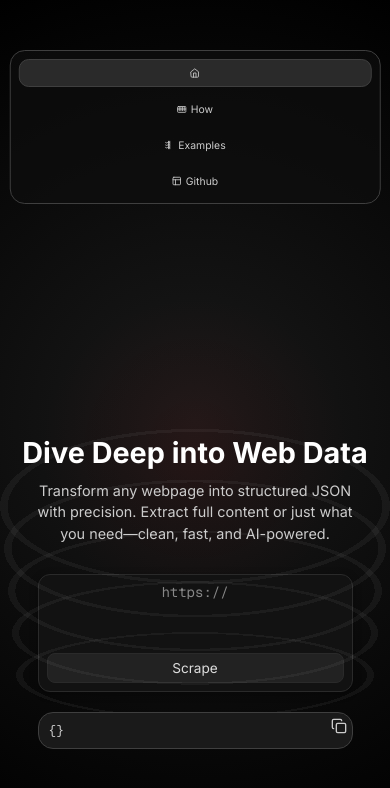
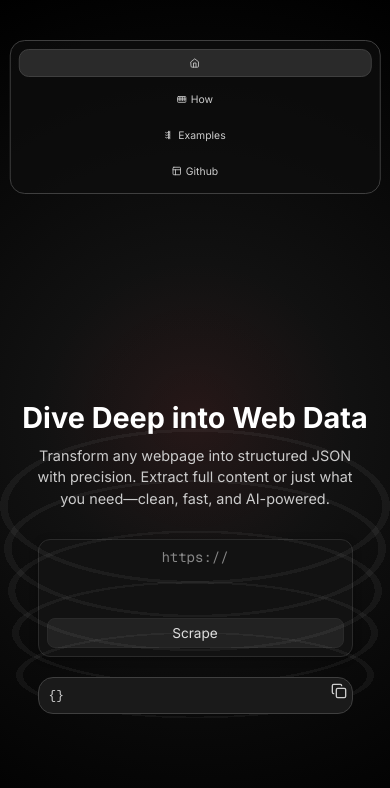
Before and after one commit to Arnav-SAI/WebScraper, a website: page public/index.html in a window 390 px wide. Drawn offline with nearby package versions, Linux system fonts and the light colour scheme.

Commit message:
Update index.html

```diff
--- a/public/index.html
+++ b/public/index.html
@@ -9,7 +9,7 @@
       rel="stylesheet"
     />
     <style>
-      /* Inline CSS (unchanged from previous response) */
+      /* Inline CSS */
       * {
         margin: 0;
         padding: 0;
@@ -335,7 +335,7 @@
       /* Responsive Design */
       @media (max-width: 768px) {
         body {
-          padding-top: 180px;
+          padding-top: 140px; /* Reduced from 180px to bring navbar closer to content */
         }
 
         .navbar {
@@ -343,7 +343,7 @@
           align-items: center;
           width: 90%;
           padding: 10px;
-          top: 40px;
+          top: 30px; /* Reduced from 40px to bring navbar closer to content */
         }
 
         .nav-item {
@@ -372,7 +372,7 @@
         }
 
         .main-content {
-          margin-top: 120px;
+          margin-top: 100px; /* Reduced from 120px to bring content closer to navbar */
         }
 
         .heading {
@@ -419,13 +419,13 @@
 
       @media (max-width: 480px) {
         body {
-          padding-top: 200px;
+          padding-top: 160px; /* Reduced from 200px to bring navbar closer to content */
         }
 
         .navbar {
           width: 95%;
           padding: 8px;
-          top: 50px;
+          top: 40px; /* Reduced from 50px to bring navbar closer to content */
         }
 
         .nav-item {
@@ -444,7 +444,7 @@
         }
 
         .main-content {
-          margin-top: 140px;
+          margin-top: 110px; /* Reduced from 140px to bring content closer to navbar */
         }
 
         .heading {
@@ -635,7 +635,7 @@
       </div>
     </main>
     <script>
-      // Inline JavaScript (unchanged from previous response)
+      // Inline JavaScript (unchanged)
       document.addEventListener("DOMContentLoaded", () => {
         const urlInput = document.getElementById("url-input");
         const scrapeBtn = document.getElementById("scrape-btn");
```
